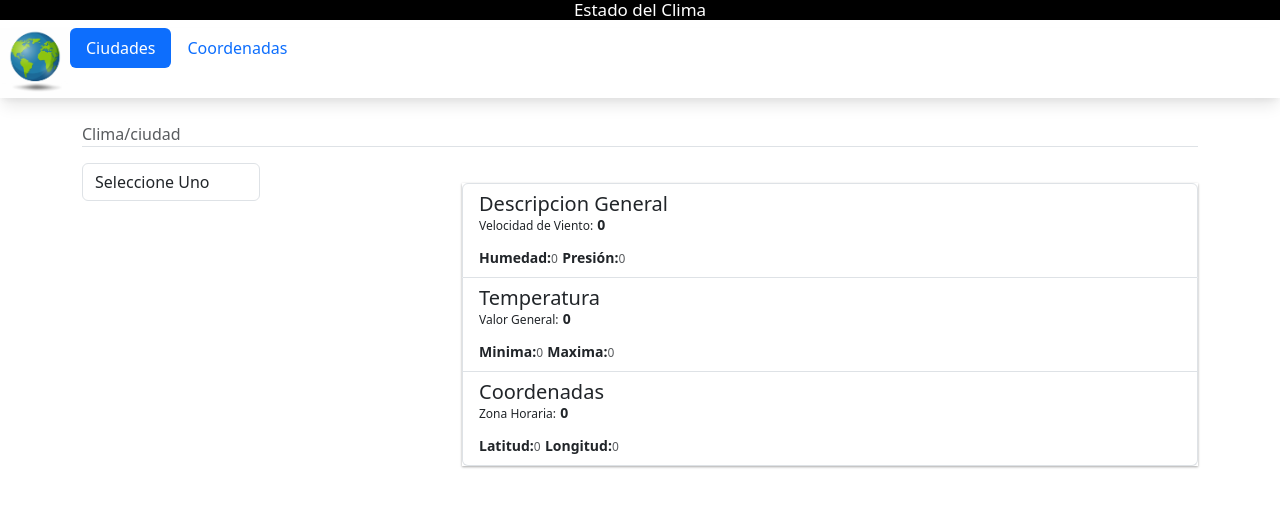
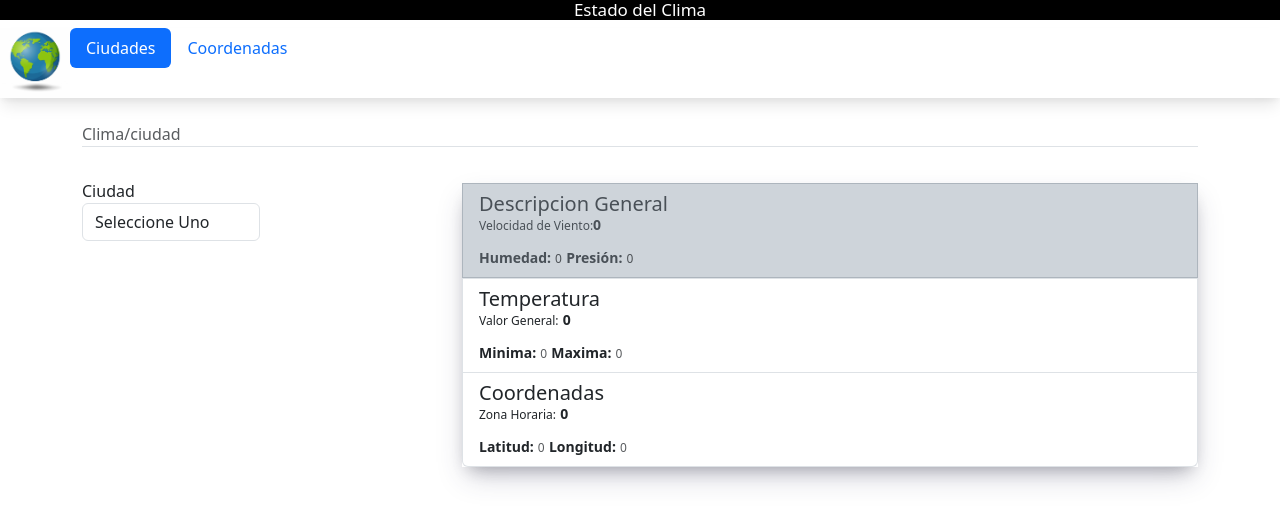
Before and after one commit to jorlerAndres/prueba_browserTravel, a PHP site: page / in a window 1280 px wide. Shown: the top 525 px of the page. Run offline with PHP 8.4, Linux system fonts and the light colour scheme; data that the repository does not hold is empty.

Commit message:
commit 2

```diff
--- a/Vista/ciudades.html
+++ b/Vista/ciudades.html
@@ -1,8 +1,9 @@
 
 <p class="mt-4 text-muted border-bottom">Clima/ciudad</p>
-<div class="row">
+<div class="row mt-2">
     <div class="col-md-4">
-        <div class="d-flex flex-direction-row">
+        <div class="d-flex flex-column mt-3">
+            <label for="ciudad fw-bold">Ciudad</label>
             <select name="ciudades" class="form-control w-50" id="ciudades">
                 <option value="">Seleccione Uno</option>
                 <option value="London">London</option>
@@ -15,20 +16,22 @@
     <div class="col-md-8">
         <div class="box-ciudad" id="box-ciudad">
             <div class="list-group">
-                <a href="#" class="list-group-item list-group-item-action" aria-current="true">
+                <div class="primer-item">
+                    <a href="#" class="list-group-item list-group-item-dark " aria-current="true">
                         <div class="div_box">
                             <div class="d-flex w-100 justify-content-between">
                                 <h5 class="mb-1">Descripcion General</h5>
                                 <small id="id"></small>
                             </div>
-                        <span class="subtitulos">Velocidad de Viento:</span> <span class="item" id="viento_velocidad">0</span>
+                            <span class="subtitulos">Velocidad de Viento:</span><span class="item" id="viento_velocidad">0</span>
                         </div>
                         <div class="mt-3">
-                        <span class="mb-1 item" >Humedad:</span ><span id="humedad_ciudad" class="text-muted valor">0</span>
-                        <span class="mb-1 item" >Presión:</span><span  id="presion_ciudad" class="text-muted valor">0</span>
+                            <span class="mb-1 item" >Humedad:</span ><span id="humedad_ciudad" class="text-muted valor ms-1">0</span>
+                            <span class="mb-1 item" >Presión:</span><span  id="presion_ciudad" class="text-muted valor  ms-1">0</span>
                         </div>
 
                     </a>
+            </div>
                 <a href="#" class="list-group-item list-group-item-action">
                     <div class="div_box">
                         <div class="d-flex w-100 justify-content-between">
@@ -38,8 +41,8 @@
                         <span class="subtitulos">Valor General:</span> <span class="item" id="temperatura_general">0</span>
                     </div>
                     <div class="mt-3">
-                        <span class="mb-1 item" >Minima:</span ><span id="temp_minima" class="text-muted valor">0</span>
-                        <span class="mb-1 item" >Maxima:</span><span  id="temp_maxima" class="text-muted valor">0</span>
+                        <span class="mb-1 item" >Minima:</span ><span id="temp_minima" class="text-muted valor ms-1">0</span>
+                        <span class="mb-1 item" >Maxima:</span><span  id="temp_maxima" class="text-muted valor ms-1">0</span>
                     </div>
                 </a>
                 <a href="#" class="list-group-item list-group-item-action">
@@ -52,8 +55,8 @@
                     </div>
                     <div class="mt-3">
 
-                        <span class="mb-1 item" >Latitud:</span ><span id="latitud_ciudad" class="text-muted valor">0</span>
-                        <span class="mb-1 item" >Longitud:</span><span  id="longitud_ciudad" class="text-muted valor">0</span>
+                        <span class="mb-1 item" >Latitud:</span ><span id="latitud_ciudad" class="text-muted valor ms-1">0</span>
+                        <span class="mb-1 item" >Longitud:</span><span  id="longitud_ciudad" class="text-muted valor ms-1">0</span>
                     </div>
                 </a>
               </div>
--- a/Vista/paises.html
+++ b/Vista/coordenadas.html
@@ -1,11 +1,17 @@
 
 <p class="mt-4 text-muted border-bottom">Clima/Coordenadas</p>
 <div class="row">
-    <div class="col-md-4">
+    <div class="col-md-4 mt-3">
         <form action="" method="post" id="formCoordenadas">
         <div class="d-flex flex-direction-row">
-          <input type="number" name="longitud" step="0.01" class="form-control w-50" required>
-          <input type="number" name="latitud" step="0.01" class="ms-2 form-control w-50" required>
+            <div class="d-flex flex-column">
+                <label for="longitud">Longitud</label>
+                <input type="number" name="longitud" step="0.01" class="form-control w-75" required>
+            </div>
+            <div class="d-flex flex-column">
+                <label for="longitud">Latitud</label>
+                <input type="number" name="latitud" step="0.01" class="ms-2 form-control w-75" required>
+            </div>
         </div>
         <button type="submit" class="mt-2 btn btn-primary w-50">Buscar</button>
     </form>
@@ -13,7 +19,7 @@
     <div class="col-md-8">
         <div class="box-coordenadas" id="box-coordenadas">
             <div class="list-group">
-                <a href="#" class="list-group-item list-group-item-action" aria-current="true">
+                <a href="#" class="list-group-item list-group-item-dark" aria-current="true">
                     <div class="div_box">
                         <div class="d-flex w-100 justify-content-between">
                             <h5 class="mb-1">Descripcion General</h5>
--- a/estilos/estilo.css
+++ b/estilos/estilo.css
@@ -15,7 +15,11 @@ body{
 }
 .box-ciudad{
     margin-top: 20px;
-    box-shadow: rgba(0, 0, 0, 0.12) 0px 1px 3px, rgba(0, 0, 0, 0.24) 0px 1px 2px;
+    box-shadow: rgba(50, 50, 93, 0.25) 0px 13px 27px -5px, rgba(0, 0, 0, 0.3) 0px 8px 16px -8px;
+}
+.box-coordenadas{
+    margin-top: 20px;
+    box-shadow: rgba(50, 50, 93, 0.25) 0px 13px 27px -5px, rgba(0, 0, 0, 0.3) 0px 8px 16px -8px;
 }
 .div_box{
     line-height: 0.5;
@@ -30,6 +34,12 @@ body{
 .valor{
     font-size: 12px;
 }
+.primer-item{
+
+    background-color: black;
+    color: brown;
+}
+
 
 .movement_from_back{
     opacity: 1;
@@ -38,7 +48,7 @@ body{
     -ms-animation: moveFromBack 400ms ease-in-out;
     -o-animation: moveFromBack 400ms ease-in-out;
     animation: moveFromBack 400ms ease-in-out;
-    }
+}
 
 @-webkit-keyframes moveFromBack {
     from {
@@ -58,4 +68,4 @@ body{
         -o-transform: scale(1);
         transform: scale(1);
     }
-    }
+}
--- a/index.php
+++ b/index.php
@@ -1,7 +1,4 @@
 <?php
-/*
-$content=file_get_contents('https://api.openweathermap.org/data/2.5/weather?q=London&appid=e8619c752267736bfeb3f958e2136ea4'); */
-
 
 ?>
 
@@ -31,14 +28,12 @@ $content=file_get_contents('https://api.openweathermap.org/data/2.5/weather?q=Lo
         </div>
         <div class="tab-content container" id="v-pills-tabContent">
             <div class="tab-pane fade show active" id="v-pills-home" role="tabpanel" aria-labelledby="v-pills-home-tab">
+
             <?php include 'Vista/ciudades.html'; ?>
-
-
-
             </div>
             <div class="tab-pane fade" id="v-pills-profile" role="tabpanel" aria-labelledby="v-pills-profile-tab">
 
-            <?php include 'Vista/paises.html'; ?>
+            <?php include 'Vista/coordenadas.html'; ?>
             </div>
         </div>
     </body>
--- a/script/clima.js
+++ b/script/clima.js
@@ -74,9 +74,9 @@ async function setDataCiudad(e){
     document.getElementById('longitud_ciudad').innerHTML=arrayDatos.coord.lon
     document.getElementById('viento_velocidad').innerHTML=arrayDatos.wind.speed
     document.getElementById('id').innerHTML=arrayDatos.id
-    document.getElementById('temperatura_general').innerHTML=arrayDatos.main.temp
-    document.getElementById('temp_minima').innerHTML=arrayDatos.main.temp_min
-    document.getElementById('temp_maxima').innerHTML=arrayDatos.main.temp_max
+    document.getElementById('temperatura_general').innerHTML=arrayDatos.main.temp+'°'
+    document.getElementById('temp_minima').innerHTML=arrayDatos.main.temp_min+'°'
+    document.getElementById('temp_maxima').innerHTML=arrayDatos.main.temp_max+'°'
     document.getElementById('humedad_ciudad').innerHTML=arrayDatos.main.humidity
     document.getElementById('presion_ciudad').innerHTML=arrayDatos.main.pressure
     document.getElementById('timezone').innerHTML=arrayDatos.timezone
@@ -121,9 +121,9 @@ async function setDataCoordenadas(e){
   setTimeout(function(){
     document.getElementById('viento_velocidad_coordenadas').innerHTML=arrayDatos.wind.speed
     document.getElementById('id').innerHTML=arrayDatos.id
-    document.getElementById('temperatura_general_coordenadas').innerHTML=arrayDatos.main.temp
-    document.getElementById('temp_minima_coordenadas').innerHTML=arrayDatos.main.temp_min
-    document.getElementById('temp_maxima_coordenadas').innerHTML=arrayDatos.main.temp_max
+    document.getElementById('temperatura_general_coordenadas').innerHTML=arrayDatos.main.temp+'°'
+    document.getElementById('temp_minima_coordenadas').innerHTML=arrayDatos.main.temp_min+'°'
+    document.getElementById('temp_maxima_coordenadas').innerHTML=arrayDatos.main.temp_max+'°'
     document.getElementById('humedad_coordenadas').innerHTML=arrayDatos.main.humidity
     document.getElementById('presion_coordenadas').innerHTML=arrayDatos.main.pressure
     document.getElementById('timezone_coordenadas').innerHTML=arrayDatos.timezone
```
Lines whose indentation alone changed are shown as unchanged.
